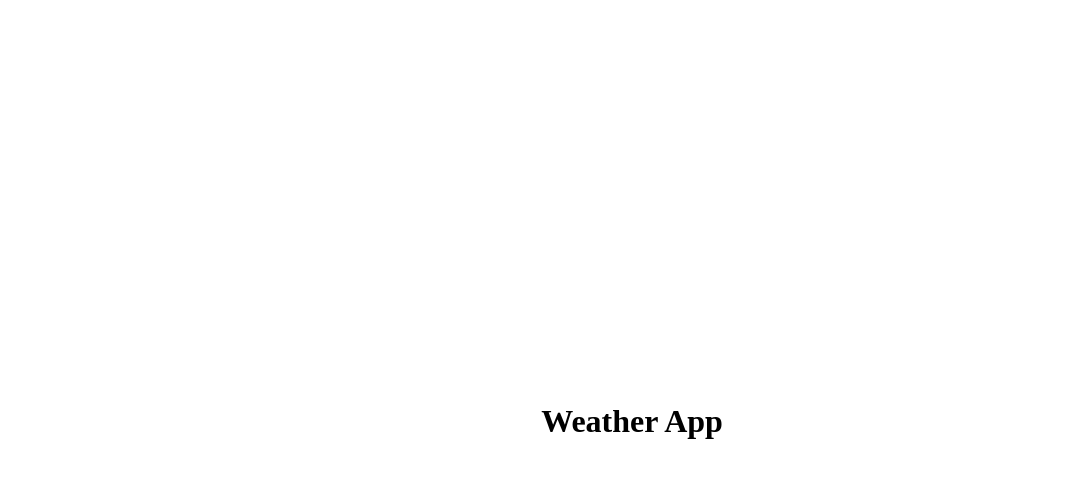
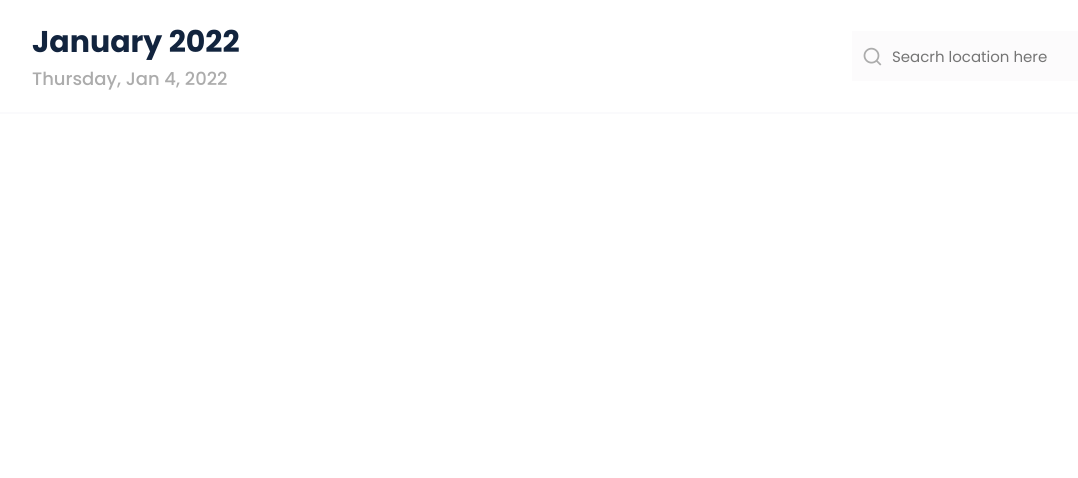
Before and after one commit to Edgallen/weather-app, a React app: page / in a window 1280 px wide. Shown: the top 478 px of the page, without its empty margins (8-1086 px from the left). Built offline with nearby package versions, Linux system fonts and the light colour scheme.

Commit message:
appHeader

```diff
--- a/package.json
+++ b/package.json
@@ -18,7 +18,8 @@
     "@types/node": "^18.6.3",
     "@types/react-dom": "^18.0.6",
     "react": "^18.2.0",
-    "react-dom": "^18.2.0"
+    "react-dom": "^18.2.0",
+    "remixicon": "^2.5.0"
   },
   "devDependencies": {
     "@babel/core": "^7.18.10",
--- /dev/null
+++ b/src/assets/scss/_color-palette.scss
@@ -0,0 +1,7 @@
+$colors: (
+  color-background: #FFFFFF,
+  color-title: #12243E,
+  color-subtitle: #acacac,
+  color-card: #FCFBFC,
+  color-separation: #FAFAFC
+);
--- a/src/components/App/App.tsx
+++ b/src/components/App/App.tsx
@@ -1,11 +1,12 @@
 import React from "react";
+import AppHeader from "../AppHeader/AppHeader";
 import "./App.scss";
 
 const App = () => {
   return (
-    <div>
-      <h1 className='heading'>Weather App</h1>
-    </div>
+    <>
+      <AppHeader />
+    </>
   );
 };
 
--- /dev/null
+++ b/src/components/AppHeader/AppHeader.scss
@@ -0,0 +1,57 @@
+@import '../../assets/scss/color-palette';
+
+.header {
+  display: flex;
+  align-items: center;
+  justify-content: space-between;
+  padding: 20px 40px;
+  box-shadow: 0px 2px map-get($colors, 'color-separation');
+}
+
+.date {
+  display: flex;
+  flex-direction: column;
+  align-items: start;
+}
+
+.title {
+  color: map-get($colors, 'color-title');
+  font-size: 30px;
+  font-weight: 600;
+}
+
+.subtitle {
+  color: map-get($colors, 'color-subtitle');
+  font-size: 18px;
+  font-weight: 500;
+}
+
+.searchForm {
+  display: flex;
+  align-items: center;
+}
+
+.searchForm {
+  position: relative;
+}
+
+.input {
+  height: 50px;
+  padding: 0 40px;
+  width: 300px;
+  border: transparent;
+  outline: none;
+  font-size: 15px;
+  background-color: map-get($colors, 'color-card');
+}
+
+.input::placeholder {
+  font-size: 15px;
+}
+
+.searchForm__icon {
+  color: map-get($colors, 'color-subtitle');
+  font-size: 21px;
+  left: calc(30px - 20px);
+  position: absolute;
+}
--- /dev/null
+++ b/src/components/AppHeader/AppHeader.tsx
@@ -0,0 +1,26 @@
+import React from 'react';
+import './AppHeader.scss';
+
+const AppHeader = () => {
+  return (
+    <header className='header'>
+      <div className='date'>
+        <h1 className='title'>January 2022</h1>
+        <p className='subtitle'>Thursday, Jan 4, 2022</p>
+      </div>
+
+      <form className='searchForm'>
+        <i className="ri-search-line searchForm__icon"></i>
+        <input
+          className='input'
+          type="text"
+          placeholder='Seacrh location here'
+        />
+      </form>
+    </header>
+
+
+  )
+}
+
+export default AppHeader
--- a/src/index.html
+++ b/src/index.html
@@ -4,6 +4,10 @@
         <meta charset="UTF-8">
         <meta http-equiv="X-UA-Compatible" content="IE=edge">
         <meta name="viewport" content="width=device-width, initial-scale=1.0">
+        <!-- Fonts -->
+        <link rel="preconnect" href="https://fonts.googleapis.com">
+        <link rel="preconnect" href="https://fonts.gstatic.com" crossorigin>
+        <link href="https://fonts.googleapis.com/css2?family=Poppins:wght@100;200;300;400;500;700;800&display=swap" rel="stylesheet">
         <title>Weather App</title>
     </head>
     <body>
--- /dev/null
+++ b/src/index.scss
@@ -0,0 +1,25 @@
+@import './assets//scss/color-palette';
+
+* {
+  font-family: 'Poppins', sans-serif;
+}
+
+body {
+  margin: 0;
+  -webkit-font-smoothing: antialiased;
+  -moz-osx-font-smoothing: grayscale;
+}
+
+h1, h2, h3, h4, h5, p {
+  margin: 0;
+}
+
+ul {
+  list-style-type: none;
+  padding-left: 0;
+}
+
+code {
+  font-family: source-code-pro, Menlo, Monaco, Consolas, 'Courier New',
+    monospace;
+}
--- a/src/index.tsx
+++ b/src/index.tsx
@@ -1,6 +1,8 @@
 import React from 'react';
 import ReactDOM from 'react-dom/client';
 import App from "./components/App/App";
+import './index.scss';
+import 'remixicon/fonts/remixicon.css'
 
 const root = ReactDOM.createRoot(
   document.getElementById('root') as HTMLElement
```
Also changed, not shown: 1 other file (tests, documents, lock files or other folders).
